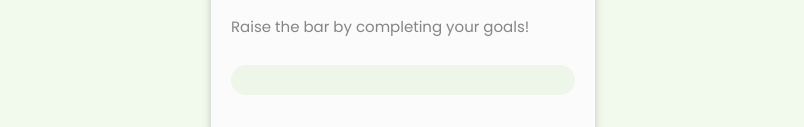
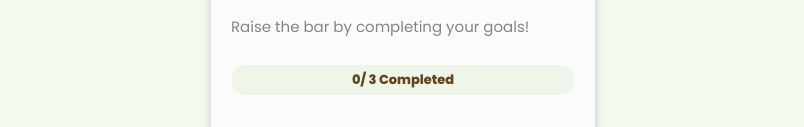
Before and after one commit to uttkarsh-g/Task, a plain HTML site: page index.html in a window 1280 px wide. Shown: the part 191-318 px from the top of the page, without its empty margins (237-1041 px from the left). Drawn offline with Linux system fonts and the light colour scheme.

Commit message:
Added a complete Count in progress bar

```diff
--- a/app.js
+++ b/app.js
@@ -4,6 +4,7 @@ const error = document.querySelector('.warning');
 const progressBar = document.querySelector('#progressupdate');
 const container = document.querySelector('.mainContent');
 const submit = document.querySelector('#submit');
+let countComplete = document.querySelector('#countComplete');
 let date = document.querySelector('#todayDate');
 let time = document.querySelector('#currentTime');
 
@@ -20,6 +21,7 @@ submit.setAttribute('disabled', '');
 
 const userInputData = JSON.parse(localStorage.getItem('task')) || {};
 let width = Object.values(userInputData).filter((e) => e.isCompleted).length;
+countComplete.innerText = width;
 progressBar.style.width = `${(width / 3) * 100}%`;
 
 check.forEach((checkBtn) => {
@@ -37,6 +39,7 @@ check.forEach((checkBtn) => {
         (e) => e.isCompleted
       ).length;
       progressBar.style.width = `${(width / 3) * 100}%`;
+      countComplete.innerText = width;
       localStorage.setItem('task', JSON.stringify(userInputData));
     } else {
       error.classList.add('block');
--- a/index.html
+++ b/index.html
@@ -49,6 +49,9 @@
             <p id="quotes">Raise the bar by completing your goals!</p>
             <div id="progress">
               <div id="progressbar">
+                <div id="completeCount">
+                  <p><span id="countComplete"></span>/ 3 Completed</p>
+                </div>
                 <div id="progressupdate"></div>
               </div>
               <p class="warning">Please add all goals to continue</p>
--- a/style.css
+++ b/style.css
@@ -92,6 +92,20 @@ body {
   height: 30px;
   border-radius: 50px;
   background-color: rgb(72, 163, 0, 0.07);
+  position: relative;
+}
+#completeCount {
+  position: absolute;
+  width: 100%;
+  height: 100%;
+  display: flex;
+  align-items: center;
+  justify-content: center;
+}
+#completeCount p {
+  font-size: 13px;
+  font-weight: 800;
+  color: var(--brown);
 }
 #progressupdate {
   height: 100%;
```
